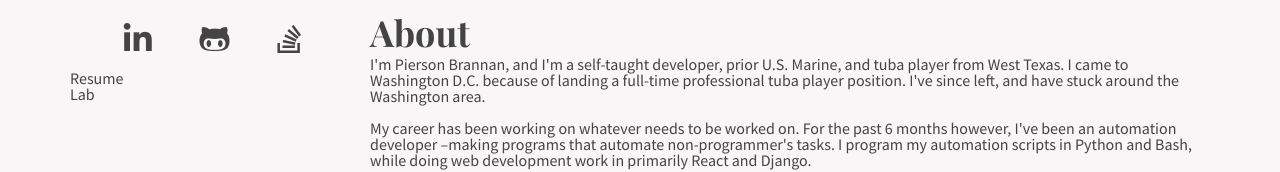
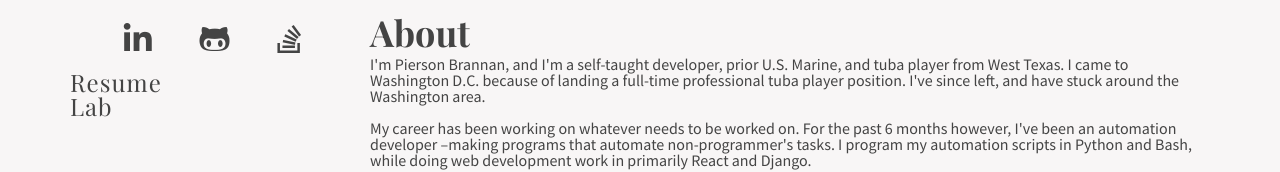
Before and after one commit to bananabrann/bananabrann.com, a React (Create React App) app: page / in a window 1280 px wide. Shown: the part 154-326 px from the top of the page. Built offline with nearby package versions, Linux system fonts and the light colour scheme; a web font is replaced by a local one.

Commit message:
Add different color hover-overs for links

```diff
--- a/src/Components/App/App.scss
+++ b/src/Components/App/App.scss
@@ -1,5 +1,6 @@
 @use '../../styles/colors' as c;
 @use '../../styles/fonts' as f;
+@use '../../styles/transitions' as t;
 
 html, body {
   height: 100%;
@@ -23,6 +24,37 @@ h3 {
   font-weight: 600;
 }
 
-.link {
+// TODO: I thnk SASS can handle this to not be explicit
+.link-orange {
+  @include f.link();
+  @include t.fast-transition();
+}
+.link-lemon {
+  @include f.link();
+  @include t.fast-transition();
+}
+.link-watercourse {
+  @include f.link();
+  @include t.fast-transition();
+}
+.link-malibu {
+  @include f.link();
+  @include t.fast-transition();
+}
 
+.link-orange:hover {
+  @include t.fast-transition();
+  @include t.add-shadow(c.$orange);
 }
+.link-lemon:hover {
+  @include t.fast-transition();
+  @include t.add-shadow(c.$lemon);
+}
+.link-watercourse:hover {
+  @include t.fast-transition();
+  @include t.add-shadow(c.$watercourse);
+}
+.link-malibu:hover {
+  @include t.fast-transition();
+  @include t.add-shadow(c.$malibu);
+}
--- a/src/Components/Home/Home.js
+++ b/src/Components/Home/Home.js
@@ -56,8 +56,8 @@ class Home extends React.Component {
                   <i class="fab fa-stack-overflow fa-2x"></i>
                 </a>
               </Row>
-              <Row className="left-nav-item"><p>Resume</p></Row>
-              <Row className="left-nav-item"><p>Lab</p></Row>
+              <Row className="left-nav-item"><p className="link link-watercourse">Resume</p></Row>
+              <Row className="left-nav-item"><p className="link link-orange">Lab</p></Row>
             </Col>
 
             <Col id="home-content-row">
--- a/src/styles/_fonts.scss
+++ b/src/styles/_fonts.scss
@@ -21,3 +21,9 @@ b {
     font-size: 1.5vw;
     color: $color;
 }
+
+@mixin link() {
+  font-family: $header-font;
+  letter-spacing: 1px;
+  font-size: 24px;
+}
--- a/src/styles/_transitions.scss
+++ b/src/styles/_transitions.scss
@@ -1,4 +1,9 @@
+@use './colors' as c;
+
 @mixin fast-transition() {
-  transition: all .5s ease-in-out;
-  color: red;
+  transition: all .25s ease-in-out;
 }
+
+@mixin add-shadow($color) {
+  text-shadow: 2px 2px 0px $color;
+}
```
